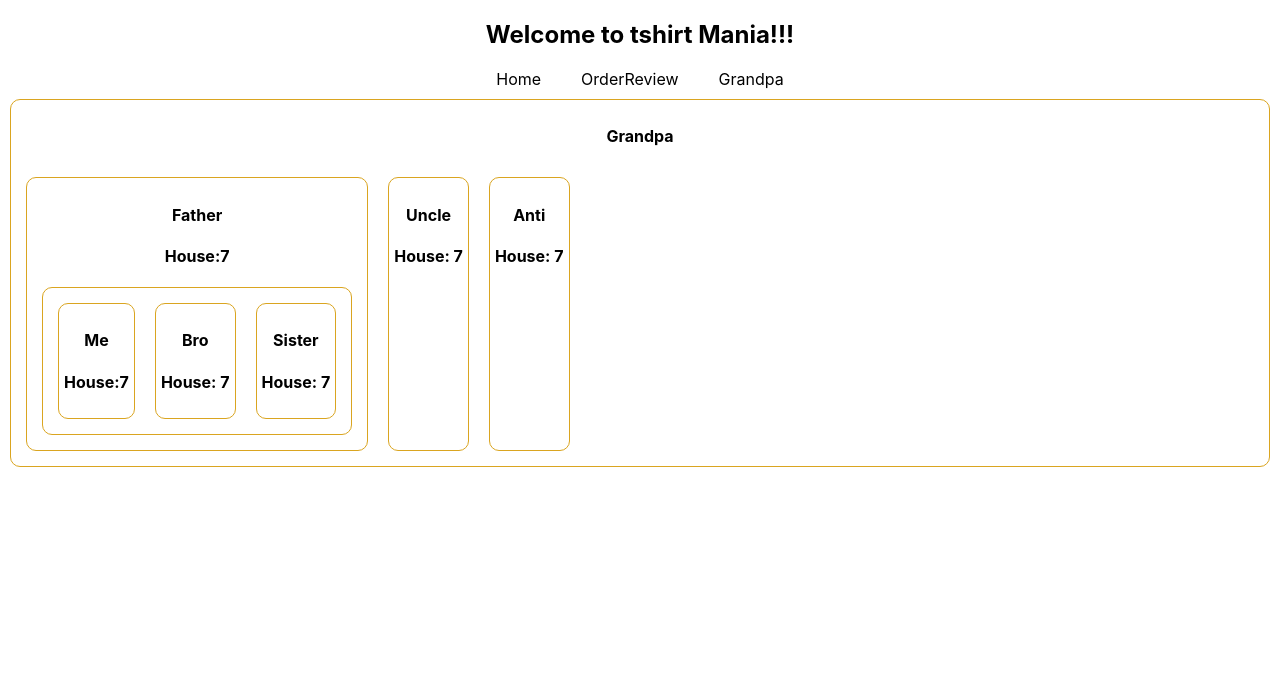
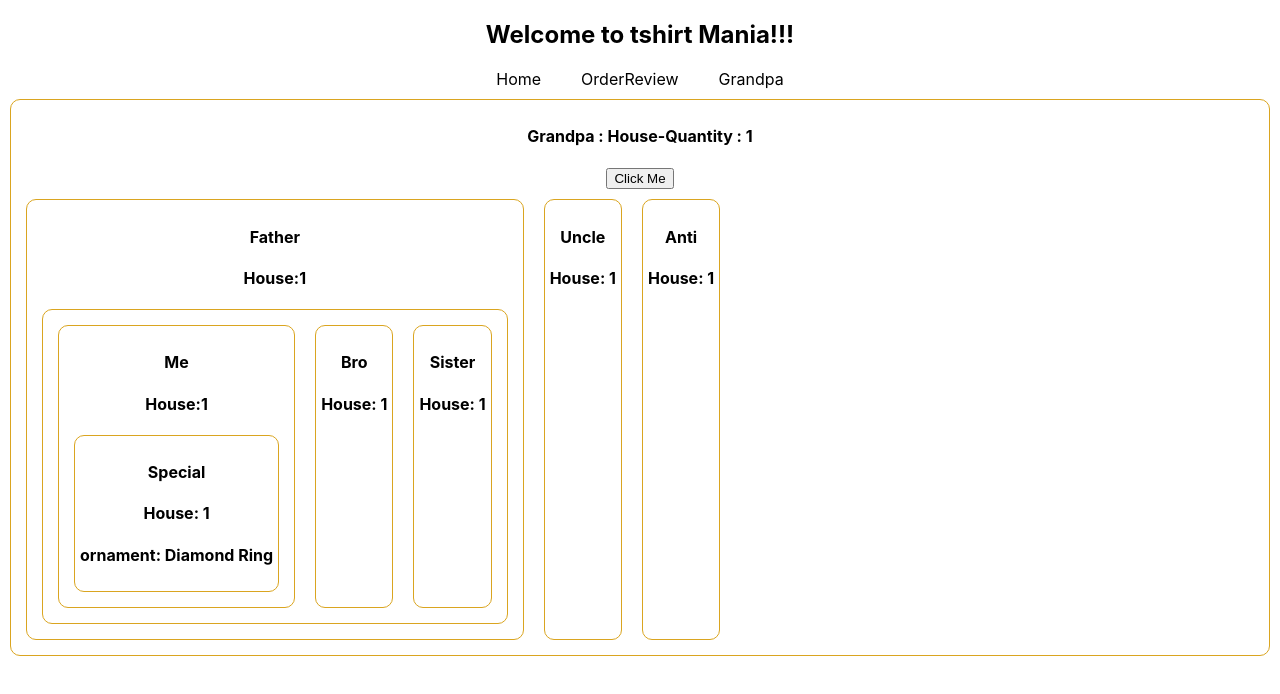
Before and after one commit to Habibur96/tshirt-with-react, a React (Create React App) app: page /grandpa in a window 1280 px wide. Shown: the top 694 px of the page. Built offline with nearby package versions, Linux system fonts and the light colour scheme.

Commit message:
Prop Drilling to pass data to a many level components

```diff
--- a/src/components/Father/Father.js
+++ b/src/components/Father/Father.js
@@ -4,7 +4,7 @@ import MySelf from '../MySelf/MySelf';
 
 import Sister from '../Sister/Sister';
 
-const Father = ({ house }) => {
+const Father = ({ house, ornament }) => {
 
     return (
         <div>
@@ -12,7 +12,7 @@ const Father = ({ house }) => {
             <h4>House:{house}</h4>
             <div style={{ display: 'flex' }}>
 
-                <MySelf house={house}></MySelf>
+                <MySelf house={house} ornament={ornament}></MySelf>
                 <Brother house={house}></Brother>
                 <Sister house={house}></Sister>
 
--- a/src/components/Grandpa/Grandpa.js
+++ b/src/components/Grandpa/Grandpa.js
@@ -1,17 +1,25 @@
-import React from 'react';
+import React, { useState } from 'react';
 import Anti from '../Anti/Anti';
 import Father from '../Father/Father';
 import Uncle from '../Uncle/Uncle';
 import './Grandpa.css'
 
 const Grandpa = () => {
-    const house = 7;
+    const [house, setHouse] = useState(1);
+
+    const ornament = 'Diamond Ring';
+    const handleByHouse = () => {
+        const newHouseCount = house + 1;
+        setHouse(newHouseCount);
+    }
     return (
         <div className='grandpa'>
-            <h4>Grandpa</h4>
+            <h4>Grandpa : House-Quantity : {house}</h4>
+
+            <button onClick={handleByHouse}>Click Me</button>
             <section style={{ display: 'flex' }}>
 
-                <Father house={house}></Father>
+                <Father house={house} ornament={ornament}></Father>
                 <Uncle house={house}></Uncle>
                 <Anti house={house}></Anti>
             </section>
--- a/src/components/MySelf/MySelf.js
+++ b/src/components/MySelf/MySelf.js
@@ -1,11 +1,13 @@
 import React from 'react';
+import Special from '../Special/Special';
 
-const MySelf = ({ house }) => {
+const MySelf = ({ house, ornament }) => {
     return (
         <div>
             <h4>Me</h4>
             <h4>House:{house}</h4>
-        </div>
+            <Special house={house} ornament={ornament}></Special>
+        </div >
     );
 };
 
--- /dev/null
+++ b/src/components/Special/Special.js
@@ -0,0 +1,13 @@
+import React from 'react';
+
+const Special = ({ house, ornament }) => {
+    return (
+        <div>
+            <h4>Special</h4>
+            <h4>House: {house}</h4>
+            <h4>ornament: {ornament}</h4>
+        </div>
+    );
+};
+
+export default Special;
```
